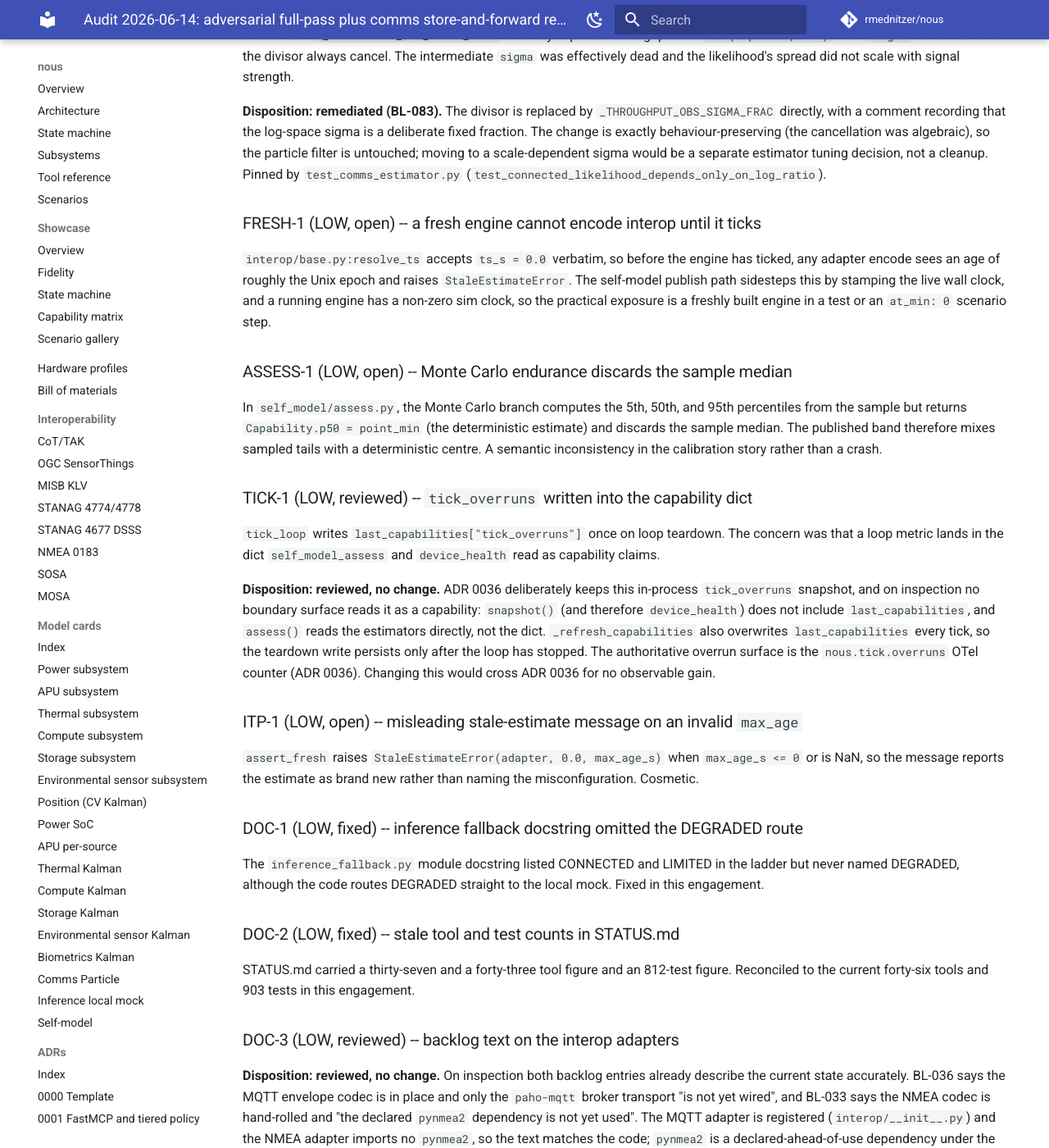
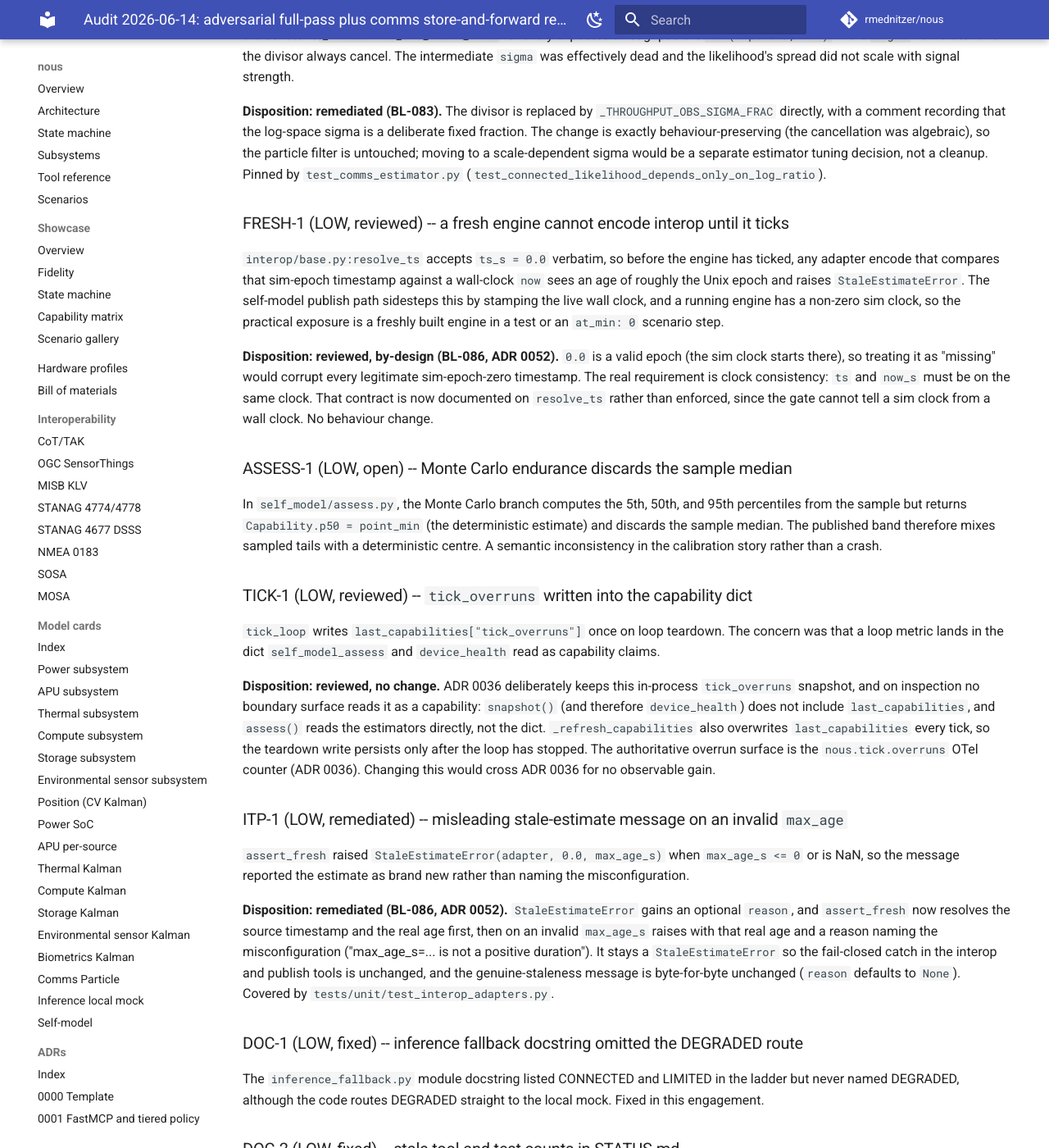
Before and after one commit to rmednitzer/nous, an MkDocs documentation site: the page built from docs/audit-2026-06-14.md, in a window 1280 px wide and 1400 px high, scrolled down 3748 px. Shown: the whole window at 82% size. Built offline with MkDocs 1.6.1 and Material for MkDocs 9.7.7, drawn with Linux system fonts in a browser that asks for light colours; comment, search, counter and statistics services are not loaded; some of the changed text lies outside the part shown.

Commit message:
fix(BL-086): name the interop freshness gate's config fault distinctly from staleness (ADR 0052)
assert_fresh (interop/base.py) reported a fabricated "0.00s old" age
when an adapter's max_age_s was invalid (non-positive or NaN), so the
error blamed a brand-new estimate for a refusal that was really a
configuration fault (audit 2026-06-14 ITP-1).

StaleEstimateError gains an optional reason; the gate now resolves the
source timestamp and real age first, then on an invalid max_age_s raises
with that real age and a reason naming the misconfiguration. It stays a
StaleEstimateError, so the fail-closed catch in the interop and publish
tools is unchanged, and the genuine-staleness message is byte-for-byte
unchanged (reason defaults to None).

FRESH-1 (resolve_ts returns ts_s=0.0 verbatim) is reviewed as by-design:
0.0 is a valid sim epoch, so the requirement is clock consistency
between ts and now_s, now documented on resolve_ts rather than enforced.

High-blast surface (interop/base.py), so behind ADR 0052; the change is
additive (the reason field) with no Protocol change. Covered by
tests/unit/test_interop_adapters.py.

https://claude.ai/code/session_017eybTXAGZEoHcYPt5rUMVP

```diff
--- a/docs/audit-2026-06-14.md
+++ b/docs/audit-2026-06-14.md
@@ -198,13 +198,21 @@ untouched; moving to a scale-dependent sigma would be a separate estimator
 tuning decision, not a cleanup. Pinned by `test_comms_estimator.py`
 (`test_connected_likelihood_depends_only_on_log_ratio`).
 
-### FRESH-1 (LOW, open) -- a fresh engine cannot encode interop until it ticks
+### FRESH-1 (LOW, reviewed) -- a fresh engine cannot encode interop until it ticks
 
 `interop/base.py:resolve_ts` accepts `ts_s = 0.0` verbatim, so before the engine
-has ticked, any adapter encode sees an age of roughly the Unix epoch and raises
+has ticked, any adapter encode that compares that sim-epoch timestamp against a
+wall-clock `now` sees an age of roughly the Unix epoch and raises
 `StaleEstimateError`. The self-model publish path sidesteps this by stamping the
 live wall clock, and a running engine has a non-zero sim clock, so the practical
 exposure is a freshly built engine in a test or an `at_min: 0` scenario step.
+
+**Disposition: reviewed, by-design (BL-086, ADR 0052).** `0.0` is a valid epoch
+(the sim clock starts there), so treating it as "missing" would corrupt every
+legitimate sim-epoch-zero timestamp. The real requirement is clock consistency:
+`ts` and `now_s` must be on the same clock. That contract is now documented on
+`resolve_ts` rather than enforced, since the gate cannot tell a sim clock from a
+wall clock. No behaviour change.
 
 ### ASSESS-1 (LOW, open) -- Monte Carlo endurance discards the sample median
 
@@ -229,11 +237,20 @@ tick, so the teardown write persists only after the loop has stopped. The
 authoritative overrun surface is the `nous.tick.overruns` OTel counter (ADR
 0036). Changing this would cross ADR 0036 for no observable gain.
 
-### ITP-1 (LOW, open) -- misleading stale-estimate message on an invalid `max_age`
+### ITP-1 (LOW, remediated) -- misleading stale-estimate message on an invalid `max_age`
 
-`assert_fresh` raises `StaleEstimateError(adapter, 0.0, max_age_s)` when
-`max_age_s <= 0` or is NaN, so the message reports the estimate as brand new
-rather than naming the misconfiguration. Cosmetic.
+`assert_fresh` raised `StaleEstimateError(adapter, 0.0, max_age_s)` when
+`max_age_s <= 0` or is NaN, so the message reported the estimate as brand new
+rather than naming the misconfiguration.
+
+**Disposition: remediated (BL-086, ADR 0052).** `StaleEstimateError` gains an
+optional `reason`, and `assert_fresh` now resolves the source timestamp and the
+real age first, then on an invalid `max_age_s` raises with that real age and a
+reason naming the misconfiguration ("max_age_s=... is not a positive duration").
+It stays a `StaleEstimateError` so the fail-closed catch in the interop and
+publish tools is unchanged, and the genuine-staleness message is byte-for-byte
+unchanged (`reason` defaults to `None`). Covered by
+`tests/unit/test_interop_adapters.py`.
 
 ### DOC-1 (LOW, fixed) -- inference fallback docstring omitted the DEGRADED route
 
@@ -305,8 +322,12 @@ declared-ahead-of-use dependency under the in-progress BL-033, not drift.
    DOC-2 fixed during the engagement.
 7. COMMS-2: stamp the link age-out so the transition is legible (done, BL-084).
 8. COMMS-3: make `tx` throughput an achieved rate, not a packet size (done,
-   BL-085 / ADR 0051). ASSESS-1 (Monte Carlo p50 calibration) and FRESH-1 /
-   ITP-1 (`interop/base.py`, ADR-gated) remain open with documented reasons.
+   BL-085 / ADR 0051).
+9. ITP-1 / FRESH-1: name the interop freshness gate's config fault distinctly
+   from staleness (ITP-1 fixed); document the `ts_s=0.0` clock-consistency
+   contract (FRESH-1 reviewed as by-design). Done, BL-086 / ADR 0052. ASSESS-1
+   (Monte Carlo p50 calibration) is the last finding, open with a documented
+   reason.
 
 ## Out of scope
 
```
Also changed, not shown: CHANGELOG.md (+17 -0 lines), STATUS.md (+5 -2 lines), docs/adr/0052-interop-freshness-gate-failure-modes.md (added, +74 -0 lines), docs/adr/README.md (+1 -0 lines), docs/backlog.md (+1 -0 lines), 2 other files.
